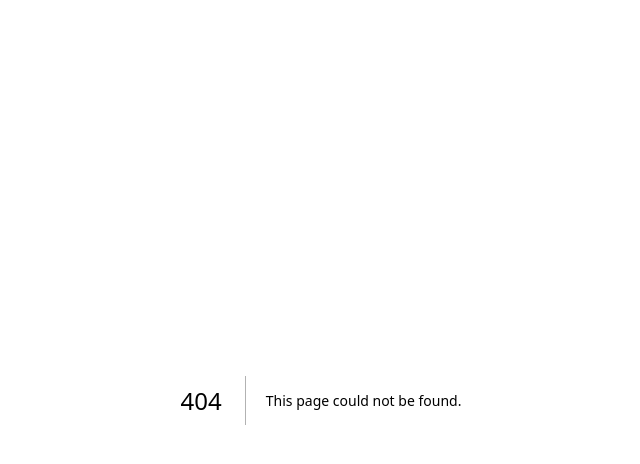
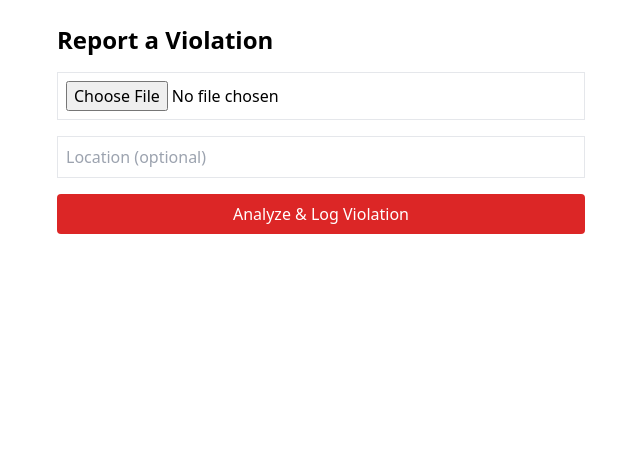
Before and after one commit to mmutheu360-coder/ai-traffic-enforcement, a Next.js app: page /new in a window 1280 px wide. Before the commit this address had no page. Shown: the top 464 px of the page, without its empty margins (319-959 px from the left). Built offline with nearby package versions, Linux system fonts and the light colour scheme; no server answers.

Commit message:
Create page.tsx

```diff
--- /dev/null
+++ b/app/new/page.tsx
@@ -0,0 +1,161 @@
+'use client'
+import { useState } from 'react'
+import { supabase } from '../../lib/supabase'
+
+export default function NewViolation() {
+  const [file, setFile] = useState<File | null>(null)
+  const [preview, setPreview] = useState('')
+  const [location, setLocation] = useState('')
+  const [message, setMessage] = useState('')
+  const [loading, setLoading] = useState(false)
+
+  const handleFileChange = (e: React.ChangeEvent<HTMLInputElement>) => {
+    const f = e.target.files?.[0]
+    if (f) {
+      setFile(f)
+      setPreview(URL.createObjectURL(f))
+    }
+  }
+
+  const fileToBase64 = (f: File): Promise<string> =>
+    new Promise((resolve, reject) => {
+      const reader = new FileReader()
+      reader.onload = () => {
+        const result = reader.result as string
+        resolve(result.split(',')[1])
+      }
+      reader.onerror = reject
+      reader.readAsDataURL(f)
+    })
+
+  const handleSubmit = async (e: React.FormEvent) => {
+    e.preventDefault()
+
+    if (!file) {
+      setMessage('Please select a photo.')
+      return
+    }
+
+    setLoading(true)
+    setMessage('Uploading photo...')
+
+    try {
+      // 1. Upload image to Supabase Storage
+      const fileName = `${Date.now()}-${file.name}`
+
+      const { error: uploadError } = await supabase.storage
+        .from('violation-photos')
+        .upload(fileName, file)
+
+      if (uploadError) {
+        console.error('UPLOAD ERROR:', uploadError)
+        throw uploadError
+      }
+
+      const { data: urlData } = supabase.storage
+        .from('violation-photos')
+        .getPublicUrl(fileName)
+
+      const imageUrl = urlData.publicUrl
+
+      // 2. Analyze with Gemini
+      setMessage('Analyzing with AI...')
+
+      const base64 = await fileToBase64(file)
+
+      const analyzeRes = await fetch('/api/analyze-violation', {
+        method: 'POST',
+        headers: { 'Content-Type': 'application/json' },
+        body: JSON.stringify({
+          imageBase64: base64,
+          mimeType: file.type
+        })
+      })
+
+      const analysis = await analyzeRes.json()
+
+      if (analysis.error) {
+        console.error('ANALYSIS ERROR:', analysis.error)
+        throw new Error(analysis.error)
+      }
+
+      // 3. Save violation record
+      setMessage('Saving...')
+
+      const { error: insertError } = await supabase
+        .from('violations')
+        .insert({
+          image_url: imageUrl,
+          violation_type: analysis.violation_type,
+          plate_text: analysis.plate_text,
+          confidence: analysis.confidence,
+          location: location || null,
+          status: 'pending',
+          ai_notes: analysis.notes
+        })
+
+      if (insertError) {
+        console.error('INSERT ERROR:', insertError)
+        throw insertError
+      }
+
+      setMessage('Saved successfully!')
+
+      setTimeout(() => {
+        window.location.href = '/'
+      }, 500)
+
+    } catch (err: any) {
+      console.error('SUBMIT ERROR:', err)
+      setMessage(`Error: ${err.message}`)
+      setLoading(false)
+    }
+  }
+
+  return (
+    <form
+      onSubmit={handleSubmit}
+      className="p-6 max-w-xl mx-auto space-y-4"
+    >
+      <h1 className="text-2xl font-bold">
+        Report a Violation
+      </h1>
+
+      <input
+        type="file"
+        accept="image/*"
+        onChange={handleFileChange}
+        className="border p-2 w-full"
+      />
+
+      {preview && (
+        <img
+          src={preview}
+          alt="Preview"
+          className="w-full rounded border"
+        />
+      )}
+
+      <input
+        placeholder="Location (optional)"
+        value={location}
+        onChange={(e) => setLocation(e.target.value)}
+        className="border p-2 w-full"
+      />
+
+      <button
+        type="submit"
+        disabled={loading}
+        className="bg-red-600 text-white px-4 py-2 rounded w-full"
+      >
+        {loading ? 'Processing...' : 'Analyze & Log Violation'}
+      </button>
+
+      {message && (
+        <p className="text-sm mt-2">
+          {message}
+        </p>
+      )}
+    </form>
+  )
+}
```
